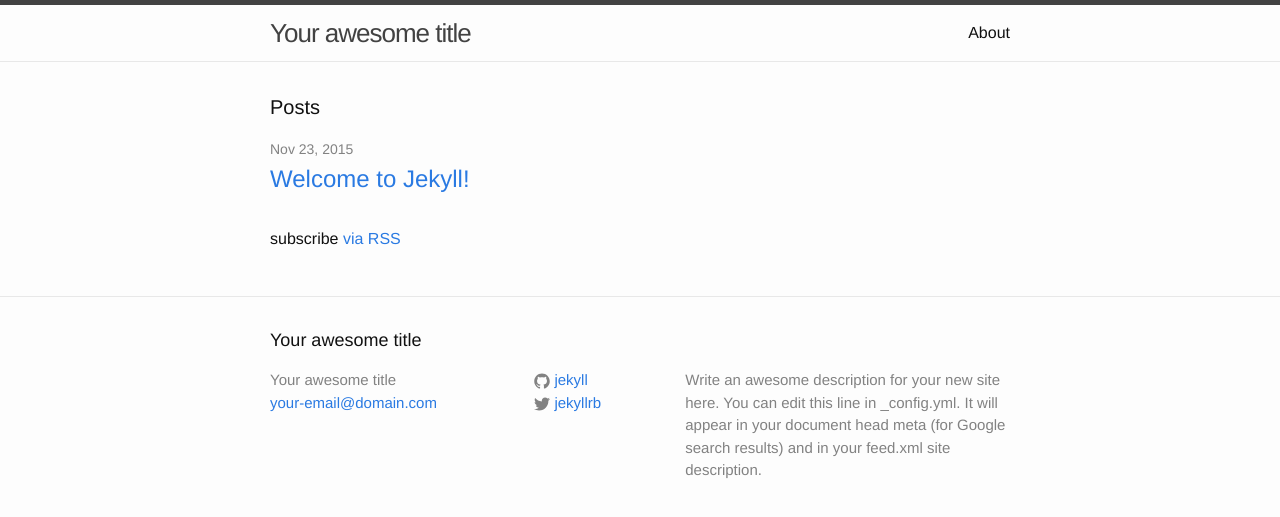
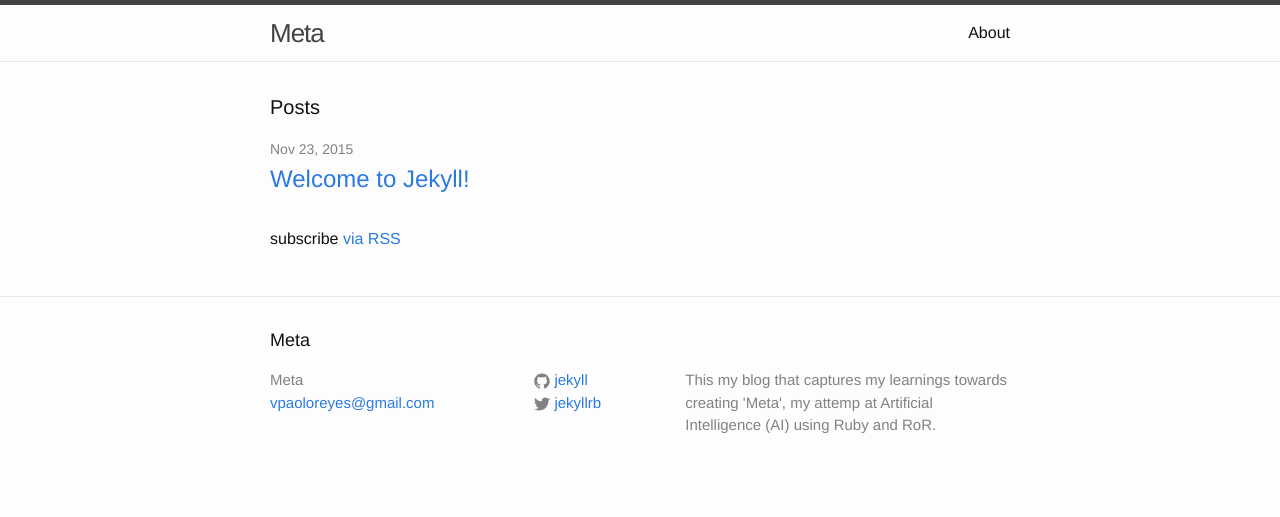
Before and after one commit to preyes323/preyes323-github.io, a Jekyll site: the page built from index.html, in a window 1280 px wide. Shown: the top 517 px of the page. Built offline with Jekyll 4.4.1, drawn with Linux system fonts in a browser that asks for light colours.

Commit message:
Modify _config to update site descriptions

```diff
--- a/_config.yml
+++ b/_config.yml
@@ -6,14 +6,13 @@
 # 'jekyll serve'. If you change this file, please restart the server process.
 
 # Site settings
-title: Your awesome title
-email: your-email@domain.com
+title: Meta
+email: vpaoloreyes@gmail.com
 description: > # this means to ignore newlines until "baseurl:"
-  Write an awesome description for your new site here. You can edit this
-  line in _config.yml. It will appear in your document head meta (for
-  Google search results) and in your feed.xml site description.
+  This my blog that captures my learnings towards creating 'Meta', my attemp at
+  Artificial Intelligence (AI) using Ruby and RoR.
 baseurl: "" # the subpath of your site, e.g. /blog
-url: "http://yourdomain.com" # the base hostname & protocol for your site
+url: "http://meta.vpaoloreyes.com" # the base hostname & protocol for your site
 twitter_username: jekyllrb
 github_username:  jekyll
 
```
